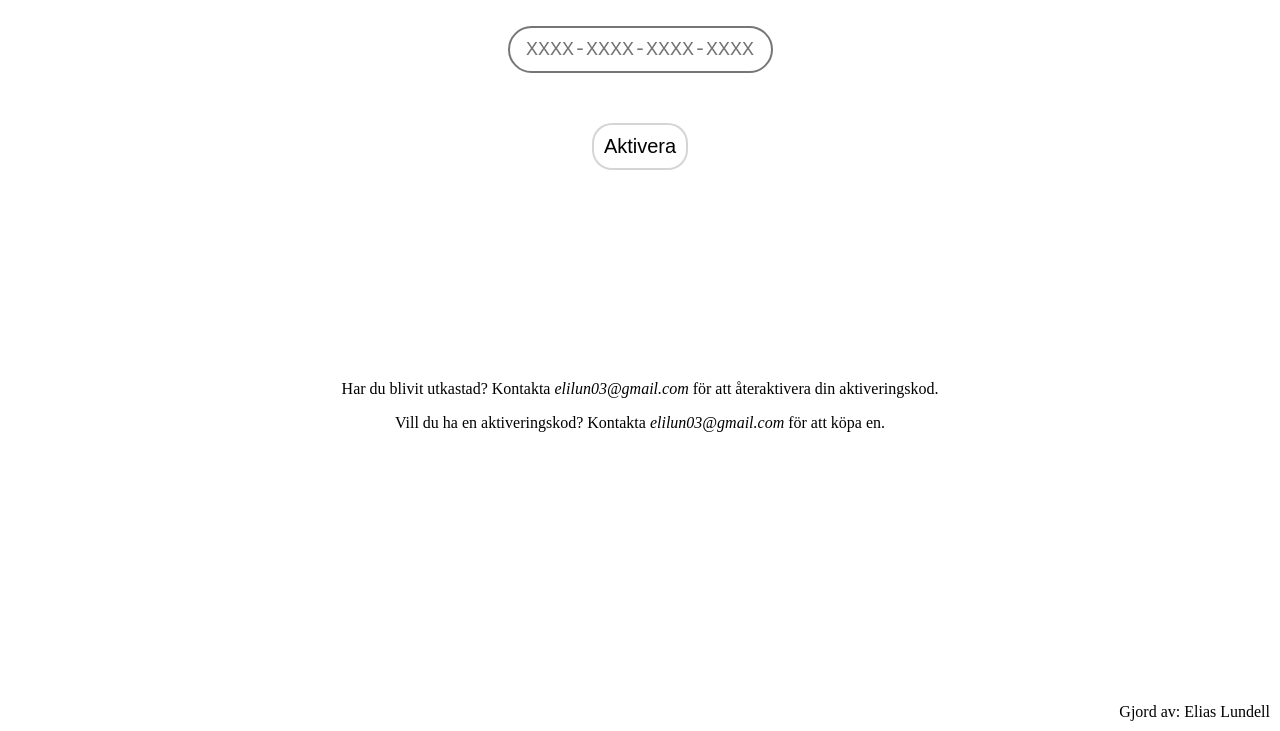
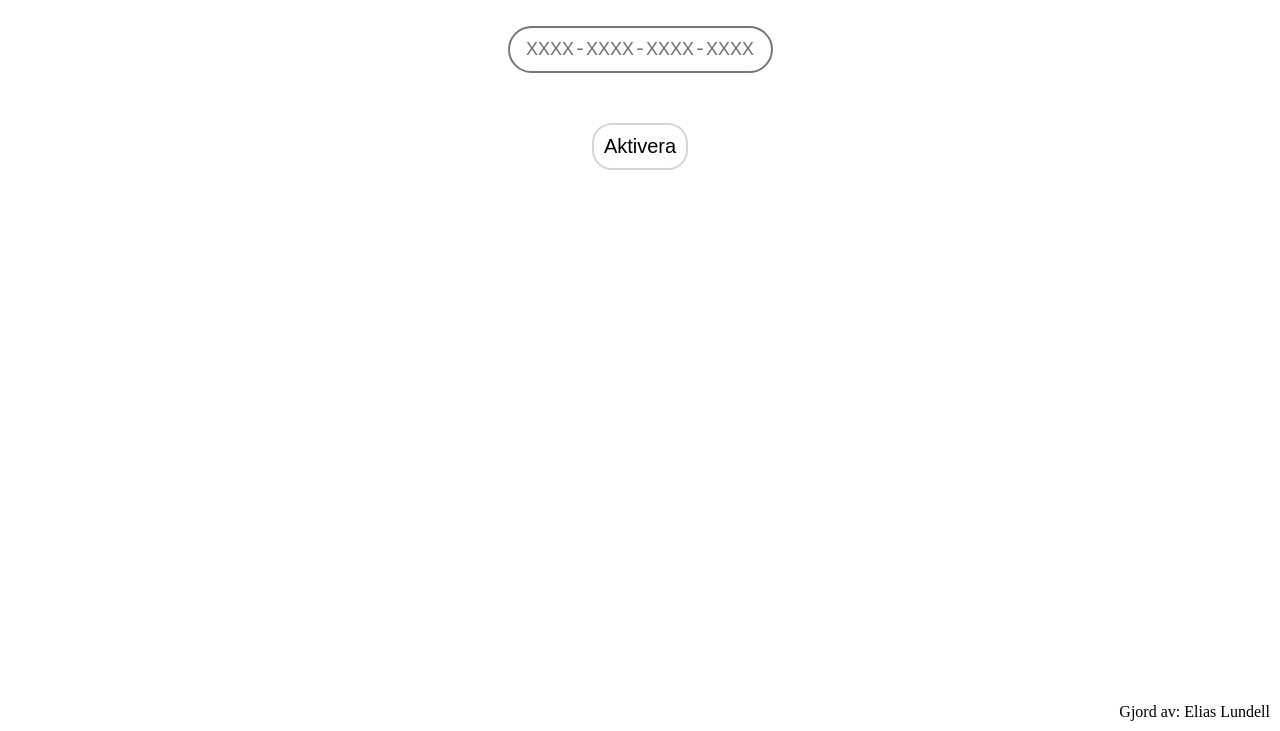
Before and after one commit to LogFlames/snabba-schemat, a website: page htmls/activate.html in a window 1280 px wide. Shown: the part 69-800 px from the top of the page. Drawn offline with Linux system fonts and the light colour scheme; files that its build step writes are made by us from their sources.

Commit message:
Remove messages

```diff
--- a/htmls/activate.html
+++ b/htmls/activate.html
@@ -16,9 +16,6 @@
     <div class="space40"></div>
     <button id="activate_button" class="scale" disabled>Aktivera</button>
     <p id="error_messages"></p>
-    <div class="space200"></div>
-    <p>Har du blivit utkastad? Kontakta <em>elilun03@gmail.com</em> för att återaktivera din aktiveringskod.</p>
-    <p>Vill du ha en aktiveringskod? Kontakta <em>elilun03@gmail.com</em> för att köpa en.</p>
 
     <div class="promotion">Gjord av: Elias Lundell</div>
     <div class="theme-switch-wrapper">
```
